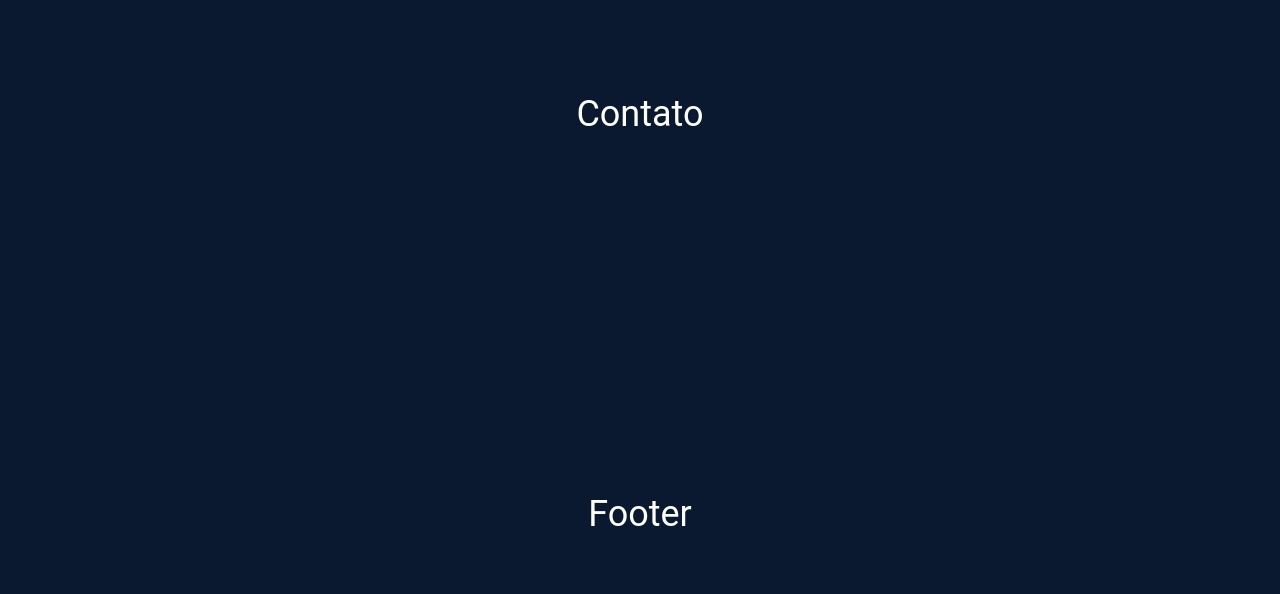
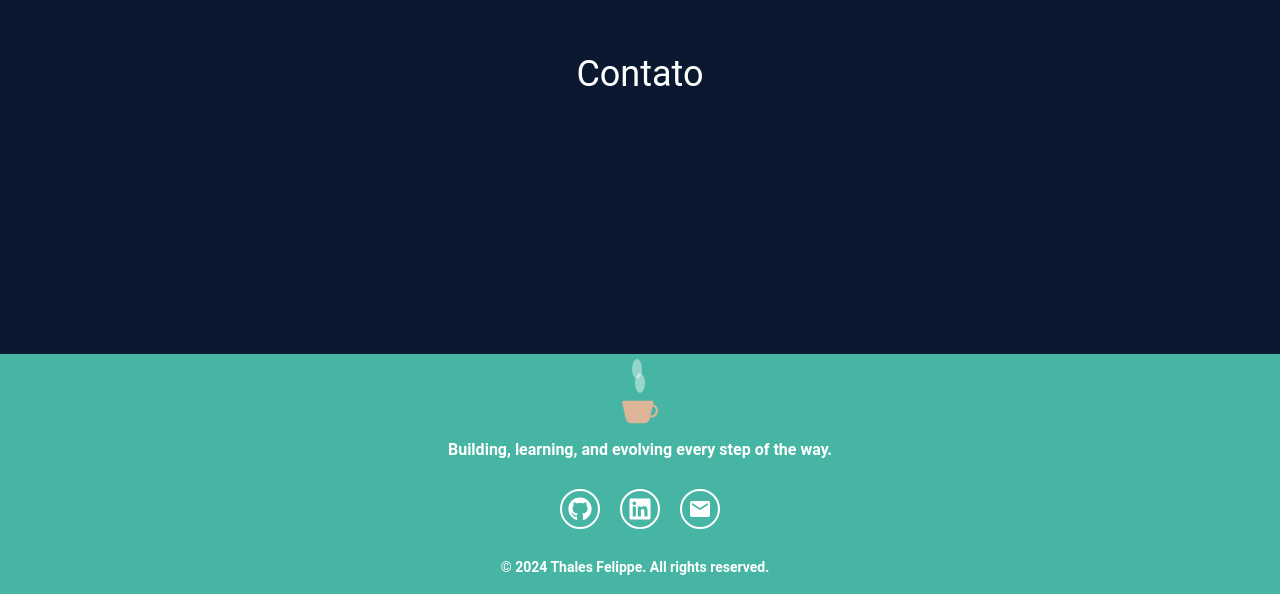
Before and after one commit to thalesfelippe/portfolio, a React (Vite) app: page / in a window 1280 px wide. Shown: the part 3406-4000 px from the top of the page. Built offline with nearby package versions, Linux system fonts and the light colour scheme.

Commit message:
Atualização do footer

```diff
--- a/package.json
+++ b/package.json
@@ -16,6 +16,7 @@
     "framer-motion": "^11.9.0",
     "react": "^18.3.1",
     "react-dom": "^18.3.1",
+    "react-icons": "^5.4.0",
     "react-scroll": "^1.9.0",
     "styled-components": "^6.1.13",
     "three": "^0.169.0",
--- a/src/components/Contact/styles.ts
+++ b/src/components/Contact/styles.ts
@@ -6,6 +6,6 @@ export const ContactSection = styled.section`
   align-items: center;
   background-color: #0a192f;
   color: white;
-  height: 80vh;
+  height: 70vh;
   font-size: 36px;
 `;
--- a/src/components/Footer/index.tsx
+++ b/src/components/Footer/index.tsx
@@ -1,9 +1,45 @@
 import * as S from './styles';
+import { FaGithub, FaLinkedin } from 'react-icons/fa';
+import { BsFillCupFill } from "react-icons/bs";
+import { MdEmail } from 'react-icons/md';
 
 const Footer = () => {
   return (
     <S.FooterSection>
-      Footer
+      <S.Container>
+        <S.FooterTextBox>
+          <S.CoffeeWrapper>
+            <BsFillCupFill />
+          </S.CoffeeWrapper>
+          <S.FooterSmallText>
+            Building, learning, and evolving every step of the way.
+          </S.FooterSmallText>
+        </S.FooterTextBox>
+
+        <S.FooterSocialMedia>
+          <a href="https://github.com/thales-felippe" target="_blank" rel="noopener noreferrer">
+            <S.FooterSocialCircle>
+              <FaGithub />
+            </S.FooterSocialCircle>
+          </a>
+
+          <a href="https://www.linkedin.com/in/thales-felippe/" target="_blank" rel="noopener noreferrer">
+            <S.FooterSocialCircle>
+              <FaLinkedin />
+            </S.FooterSocialCircle>
+          </a>
+
+          <a href="mailto:thales.dev.flp@gmail.com" target="_blank" rel="noopener noreferrer">
+            <S.FooterSocialCircle>
+              <MdEmail />
+            </S.FooterSocialCircle>
+          </a>
+
+        </S.FooterSocialMedia>
+        <S.FooterCopyright>
+          © 2024 Thales Felippe. All rights reserved.
+        </S.FooterCopyright>
+      </S.Container>
     </S.FooterSection>
   );
 };
--- a/src/components/Footer/styles.ts
+++ b/src/components/Footer/styles.ts
@@ -4,8 +4,122 @@ export const FooterSection = styled.section`
   display: flex;
   justify-content: center;
   align-items: center;
-  background-color: #0a192f;
+  background-color: #64ffdaad;
   color: white;
-  height: 20vh;
+  height: 30vh;
   font-size: 36px;
 `;
+
+export const Container = styled.div`
+  width: 100%;
+  max-width: 1200px;
+  height: 100%;
+  margin: 0 auto;
+  padding: 40px 20px;
+  display: flex;
+  flex-direction: column;
+  align-items: center;
+  justify-content: space-between;
+`;
+
+export const FooterTextBox = styled.div`
+  display: flex;
+  justify-content: center;
+  flex-direction: column;
+  align-items: center;
+  gap: 10px;
+`;
+
+export const CoffeeWrapper = styled.div`
+  position: relative;
+  display: flex;
+  justify-content: center;
+  align-items: center;
+
+  svg {
+    font-size: 36px;
+    color: #DCB497;
+  }
+
+  &::before,
+  &::after {
+    content: '';
+    position: absolute;
+    top: -20px;
+    width: 10px;
+    height: 20px;
+    border-radius: 50%;
+    background-color: rgba(255, 255, 255, 0.6);
+    animation: steam 2s infinite ease-in-out;
+  }
+
+  &::after {
+    left: 10px;
+    animation-delay: 1s;
+  }
+
+  @keyframes steam {
+    0% {
+      transform: translateY(0);
+      opacity: 0.7;
+    }
+    50% {
+      opacity: 0.9;
+    }
+    100% {
+      transform: translateY(-20px);
+      opacity: 0;
+    }
+  }
+`;
+
+
+export const FooterSmallText = styled.p`
+  font-size: 16px;
+  font-weight: 600;
+`;
+
+export const FooterSocialMedia = styled.div`
+  display: flex;
+  justify-content: center;
+  align-items: center;
+  gap: 20px;
+  margin: 30px 0;
+
+  a {
+    color: white;
+    font-size: 24px;
+    display: flex;
+    justify-content: center;
+    align-items: center;
+    transition: 0.3s;
+
+    &:hover {
+      transform: scale(1.2);
+      font-size: 26px;
+      color: #0a192f;
+    }
+  }
+`;
+
+export const FooterSocialCircle = styled.div`
+  position: relative;
+  display: flex;
+  justify-content: center;
+  align-items: center;
+  border: 2px solid #fff;
+  border-radius: 50%;
+  width: 40px;
+  height: 40px;
+  transition: 0.3s;
+
+  &:hover {
+    border-color: #0a192f;
+  }
+`;
+
+export const FooterCopyright = styled.p`
+  font-size: 14px;
+  font-weight: bold;
+  margin-right: 10px;
+`;
```
Also changed, not shown: 1 other file (tests, documents, lock files or other folders).
